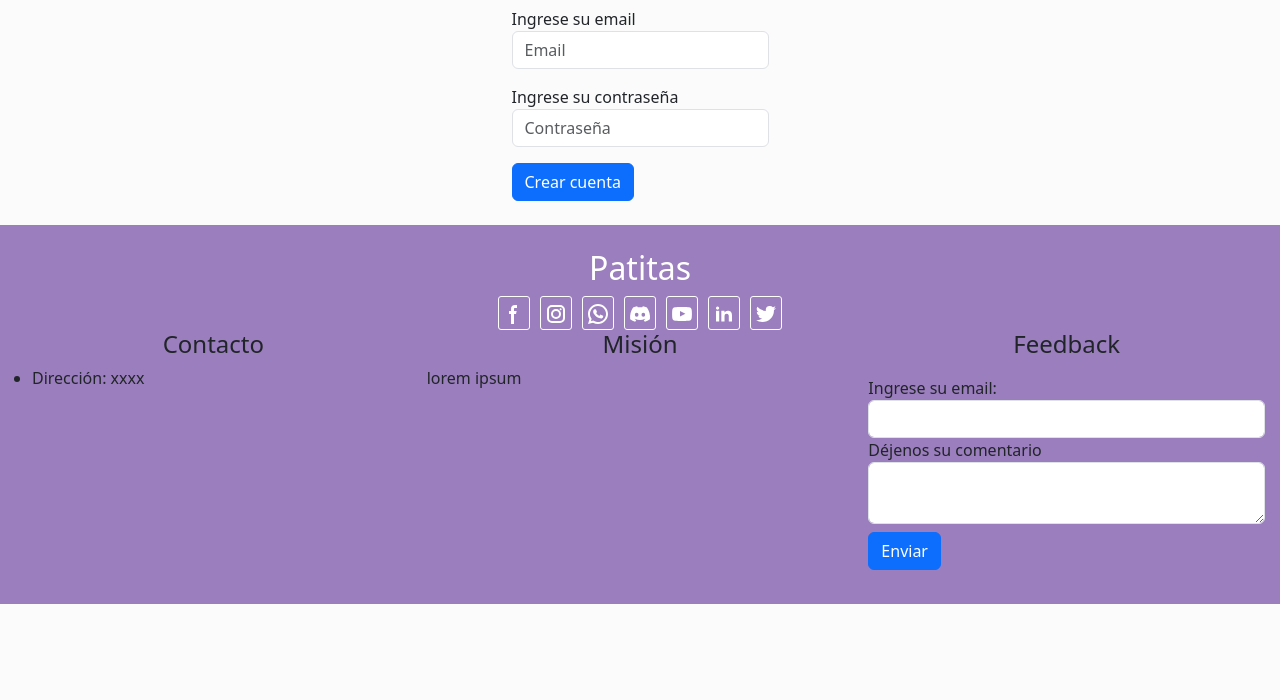
After one commit to Floracuatica/patitas, a Django app: template templates/homepage/account/sign_up.html in a window 1280 px wide. The commit adds this page. Shown: the part 100-800 px from the top of the page. Run offline with Django 3.2, Linux system fonts and the light colour scheme; the template is opened without the code that fills it, so the values that code supplies are empty.

Commit message:
sign up and thank you

```diff
--- a/static/style.css
+++ b/static/style.css
@@ -1,9 +1,5 @@
 body {
     background-color: #FBFBFB;
-}
-
-header {
-
 }
 
 header nav .navbar-brand {
--- /dev/null
+++ b/templates/homepage/account/sign_up.html
@@ -0,0 +1,20 @@
+{% extends 'layout.html' %}
+{% block content %}
+<section class="d-flex flex-column align-items-center">
+    <h2>Crear cuenta</h2>
+    <form method="post" action="/sign_up/create">
+        {% csrf_token %}
+        <div class="form-group">
+            <label for="email">Ingrese su email</label>
+            <input type="email" id="email" name="email" autocomplete="off" class="form-control" placeholder="Email" required>
+        </div>
+        <div class="form-group mt-3">
+            <label for="password">Ingrese su contraseña</label>
+            <input type="password" id="password" name="password" class="form-control" placeholder="Contraseña" required>
+        </div>
+        <div class="form-group mt-3">
+            <button type="submit" class="btn btn-primary">Crear cuenta</button>
+        </div>
+    </form>
+</section>
+{% endblock %}
```
Also changed, not shown: homepage/urls.py (+7 -2 lines), homepage/views_account.py (added, +14 -0 lines), templates/homepage/account/thank_you.html (added, +9 -0 lines).
